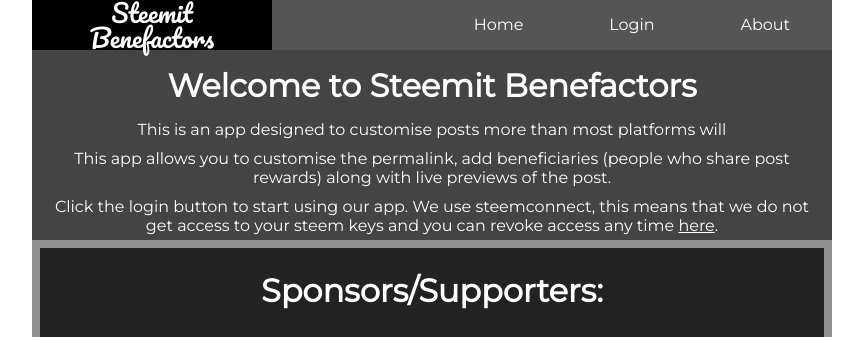
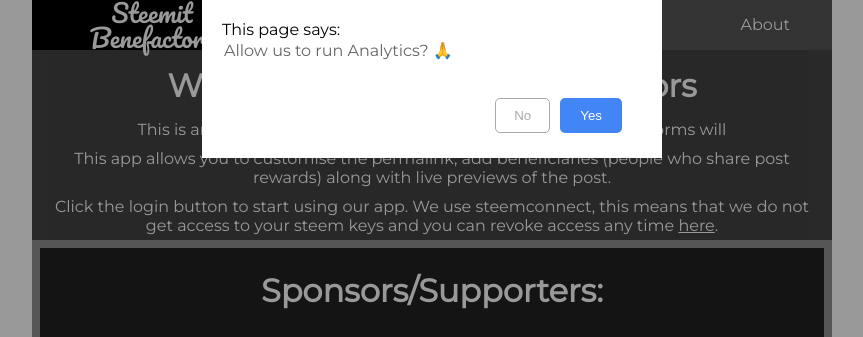
Before and after one commit to CADawg/steemit-benefactors, a PHP site: page / in a window 1280 px wide. Shown: the top 337 px of the page, without its empty margins (208-1071 px from the left). Run offline with PHP 8.4, Linux system fonts and the light colour scheme; some libraries are stand-ins or nearby versions.

Commit message:
Ad Ads and GDPR compliance, update alerts and prompt

```diff
--- /dev/null
+++ b/gdprsafe.js
@@ -0,0 +1,60 @@
+function createCookie(name,value,days) {
+    var expires = "";
+    if (days) {
+        var date = new Date();
+        date.setTime(date.getTime() + (days*24*60*60*1000));
+        expires = "; expires=" + date.toUTCString();
+    }
+    document.cookie = name + "=" + value + expires + "; path=/";
+}
+
+function readCookie(name) {
+    var nameEQ = name + "=";
+    var ca = document.cookie.split(';');
+    for(var i=0;i < ca.length;i++) {
+        var c = ca[i];
+        while (c.charAt(0)==' ') c = c.substring(1,c.length);
+        if (c.indexOf(nameEQ) == 0) return c.substring(nameEQ.length,c.length);
+    }
+    return null;
+}
+
+function eraseCookie(name) {
+    createCookie(name,"",-1);
+}
+
+function prompt(message = "", callback = "console.log", callbackFunction = console.log, uniqueID = "", buttonOK = "Yes", buttonCANCEL = "No", pagename = "This page", killPrev = false) {
+    if (killPrev === true) {
+        $(".fs-overlay").remove();
+    }
+
+    if (readCookie(uniqueID) == null) {
+        $("<div class='fs-overlay'><div class='midbox'><p>" + pagename + " says:</p>" + message + "<br><br><button class='chrome-alert' onclick='" + callback + "(true);$(this).parent().parent().remove();'>" + buttonOK + "</button><button class='chrome-cancel' onclick='" + callback + "(false);$(this).parent().parent().remove();'>" + buttonCANCEL + "</button></div></div>").appendTo("body");
+    } else {
+        if (readCookie(uniqueID) == true) {
+            callbackFunction(true);
+        } else {
+            callbackFunction(false);
+        }
+    }
+}
+
+function injectTracking(should) {
+    if (readCookie("gdprtracking") == null) {
+        createCookie("gdprtracking", should, 31);
+    }
+
+    if(should) {
+
+        var script=document.createElement('script');
+        script.type='text/javascript';
+        script.src= 'https://www.googletagmanager.com/gtag/js?id=UA-45168180-9';
+        script.async = true;
+
+        $("body").append(script);
+        window.dataLayer=window.dataLayer || []; function gtag(){dataLayer.push(arguments);}gtag('js', new Date()); gtag('config', 'UA-45168180-9');
+    }
+}
+$(document).ready(function() {
+    prompt("<p>Allow us to run Analytics? 🙏</p>", "injectTracking", injectTracking, "gdprtracking");
+});
--- a/notLoggedIn.php
+++ b/notLoggedIn.php
@@ -2,7 +2,6 @@
 <html>
 
     <head>
-
         <title>Steemit 👏 Benefactors</title>
         <meta name="description" content="Steemit Beneficiaries is the best way to post on the steemit blockchain with tons of options! The 👏 future 👏 of 👏 steemit 👏 posting 👏 is 👏 here, 👏 now!"/>
         <meta name="keywords" content="steem,steemit,post,make,money,blockchain,delegation,benefactor,rewards,voting,split,share"/>
@@ -13,6 +12,14 @@
         <meta name="copyright" content="Copyright Conor Howland 2018"/>
         <meta name="viewport" content="width=device-width, initial-scale=1"/>
         <?php include "icons.php"; ?>
+
+        <script
+                src="https://code.jquery.com/jquery-3.3.1.min.js"
+                integrity="sha256-FgpCb/KJQlLNfOu91ta32o/NMZxltwRo8QtmkMRdAu8="
+                crossorigin="anonymous"></script>
+
+        <script src="gdprsafe.js"></script>
+
 
         <link type="text/css" rel="stylesheet" href="style.css"/>
         <link href="https://fonts.googleapis.com/css?family=Montserrat|Pacifico" rel="stylesheet">
@@ -71,6 +78,9 @@
                     <p>Donations &amp; Support</p>
                 </div>
 
+                <iframe data-aa='1007335' src='//ad.a-ads.com/1007335?size=728x90&background_color=222222&text_color=ffffff&title_color=ffffff&title_hover_color=aaaaff&link_color=ffffff&link_hover_color=aaaaff' scrolling='no' style='width:728px; height:90px; border:0px; padding:0;overflow:hidden' allowtransparency='true'></iframe>
+                <a class="adtext" rel="nofollow" href='http://a-ads.com?partner=1007335'>Advertise Here</a>
+
             </div>
 
         </div>
--- a/style.css
+++ b/style.css
@@ -159,6 +159,42 @@ html, body {
     background-color: #a4a4a4;
 }
 
+.fs-overlay {
+    background: rgba(0,0,0, 0.4);
+    position: fixed;
+    top: 0;
+    right: 0;
+    width: 100%;
+    height: 100%;
+    z-index: 1;
+    overflow: no-display;
+}
+
+.fs-overlay .midbox {
+    margin: 0 auto;
+    background: white;
+    width: 400px;
+    max-width: 100%;
+    word-wrap: break-word;
+    padding: 20px 40px 60px 20px;
+}
+
+.fs-overlay .midbox p:first-of-type {
+    margin: 0;
+    color: black;
+}
+
+.fs-overlay .midbox p {
+    color: #666;
+    margin: 2px 2px 0;
+}
+
+.fs-overlay .midbox p.titl {
+    margin: 10px 2px 0;
+    padding: 1px;
+    border-bottom: 1px solid #aaa;
+}
+
 .tooltip.top:after {
     border-top-color: #a4a4a4;
 }
@@ -194,7 +230,7 @@ html, body {
     background: #3f3f3f;
 }
 
-input[type=text] {
+input[type=text], input[type=tel]  {
     border: 1px solid #aaa;
     box-shadow: 1px 1px 1px 1px rgba(0,0,0,0.6) inset;
     padding: 1px;
@@ -213,7 +249,7 @@ label[for] {
     display: inline-block;
 }
 
-input[type=text]:focus {
+input[type=text]:focus, input[type=tel]:focus  {
     outline: 2px solid cyan;
 }
 
@@ -221,7 +257,7 @@ input[type=text]:focus {
     padding-left: 4px;
 }
 
-input[type=text].ddt {
+input[type=text].ddt, input[type=tel].ddt {
     width: 45%; /*Older Browsers*/
     width: calc(48% - (53.7px / 2)); /*Modern Browsers*/
     margin-bottom: 5px;
@@ -253,3 +289,40 @@ input {
     width: 100%;
     color: white;
 }
+
+button.chrome-alert {
+    color: white;
+    float: right;
+    background: #4285F4;
+    padding: 3px 13px;
+    border: 7px solid #4285F4;
+}
+
+button.chrome-cancel {
+    color: #aaa;
+    background: none;
+    float: right;
+    padding: 9px 18px;
+    margin-right: 10px;
+    margin-right: 10px;
+}
+
+button.chrome-cancel:focus {
+    outline: none;
+}
+
+button.chrome-alert:hover, button.chrome-alert:focus  {
+    outline: none;
+    box-shadow: 0 0 10px #4285F4;
+}
+
+a.adtext {
+    display: block;
+    text-align: center;
+}
+
+iframe[data-aa="1007335"] {
+    margin: 0 auto;
+    padding: 0 auto;
+    display: block;
+}
--- a/submitpost.php
+++ b/submitpost.php
@@ -79,7 +79,7 @@ function generateRandomString($length = 10) {
 function genNewBeneficiaries($names,$percents) {
     $beneficiaries = [
         [
-            "account" => "cadawg",
+            "account" => "steemyjokes",
             "weight" => 100,
         ],
         [
@@ -126,7 +126,7 @@ if (isset($_GET['js']) and $vl) {
             $post = $postGenerator->createPost($_POST['title'], $_POST['post'], $json_metadata, $_POST['permlink'], genNewBeneficiaries($_POST['ubenefactors'],$_POST['vbenefactors']), $category);
             $state = $postGenerator->broadcast($post);
             if(isset($state->result)) {
-                print "Post created successfully!:|:&*83252835723&&+£<p class='link_to'>Visit your post:</p><br><a class='link_to' href='https://steemit.com/" . $category . "/@" . $_SESSION['user'] . "/" . $_POST['permlink'] . "'>Here (Steemit)</a><br><a class='link_to' href='https://busy.org/" . $category . "/@" . $_SESSION['user'] . "/" . $_POST['permlink'] . "'>Here (Busy)</a>";
+                print "Post created successfully!:|:&*83252835723&&+£<p class='titl'>Steemit:</p><p><a href='https://steemit.com/" . $category . "/@" . $_SESSION['user'] . "/" . $_POST['permlink'] . "'>Link To Post</a></p><p class='titl'>Busy:</p><p><a href='https://busy.org/" . $category . "/@" . $_SESSION['user'] . "/" . $_POST['permlink'] . "'>Link To Post</a></p>";
                 $_SESSION["randstring"] = generateRandomString();
             } elseif (isset($state->error)) {
                 print($state->error . " : " . $state->error_description);
```
Also changed, not shown: getBenefactorUrl.php (added, +28 -0 lines), writepost.js (added, +66 -0 lines), writepost.php (+89 -66 lines).
